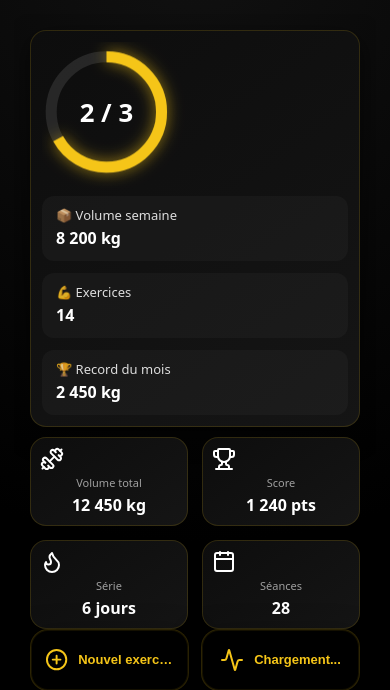
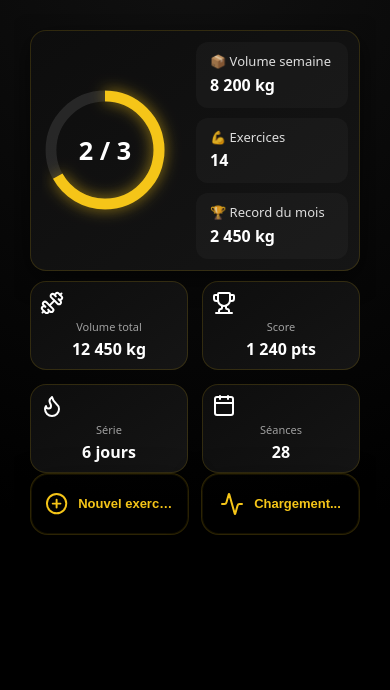
Before and after one commit to Psyc01-cpu/Gym-app, a FastAPI app: template templates/dashboard.html in a window 390 px wide. Shown: the part 64-754 px from the top of the page. Run offline with FastAPI, Linux system fonts and the light colour scheme; the template is opened without the code that fills it, so the values that code supplies are empty.

Commit message:
Update style.css

```diff
--- a/static/style.css
+++ b/static/style.css
@@ -1891,7 +1891,7 @@ img, svg, canvas{ max-width: 100%; height: auto; }
 }
 
 /* ==========================
-   FIX DEBORDEMENT OBJECTIVE (MOBILE)
+   OBJECTIVE : CERCLE GAUCHE / STATS DROITE (RESPONSIVE)
    ========================== */
 
 /* Sécurité anti overflow dans la carte */
@@ -1900,47 +1900,55 @@ img, svg, canvas{ max-width: 100%; height: auto; }
   overflow: hidden;
 }
 
-/* Les mini stats : par défaut on empêche de sortir */
+/* Layout : cercle à gauche / stats à droite */
+.objective-wrapper{
+  display: grid;
+  grid-template-columns: auto 1fr;
+  gap: 14px;
+  align-items: center;
+}
+
+/* Colonne des stats */
+.objective-stats{
+  display: grid;
+  grid-template-columns: 1fr;
+  gap: 10px;
+  min-width: 0;
+}
+
+/* Carte mini-stat : texte au-dessus / valeur en dessous */
 .objective-stats .mini-stat{
   min-width: 0;
   max-width: 100%;
-}
-
-/* Force le texte à ne jamais déborder */
-.objective-stats .mini-stat span,
+  padding: 12px 14px;
+
+  display: flex;
+  flex-direction: column;
+  align-items: flex-start;
+  justify-content: center;
+  gap: 4px;
+}
+
+/* Texte */
+.objective-stats .mini-stat span{
+  max-width: 100%;
+  font-size: 13px;
+  line-height: 1.2;
+  white-space: normal;
+}
+
+/* Valeur */
 .objective-stats .mini-stat strong{
   max-width: 100%;
-}
-
-/* MOBILE : on met la valeur en dessous + on réduit un peu */
+  font-size: 16px;
+  font-weight: 900;
+  white-space: nowrap;
+}
+
+/* Mobile fin : on réduit légèrement le cercle */
 @media (max-width: 420px){
-
-  /* optionnel mais très utile : un peu plus compact */
-  .objective-wrapper{
-    gap: 14px;
+  .progress-ring{
+    transform: scale(0.9);
+    transform-origin: left center;
   }
-
-  /* mini-stat : empilement vertical (texte puis valeur) */
-  .objective-stats .mini-stat{
-    display: flex !important;
-    flex-direction: column !important;
-    align-items: flex-start !important;
-    justify-content: flex-start !important;
-    gap: 4px !important;
-    padding: 12px 14px !important;
-  }
-
-  .objective-stats .mini-stat span{
-    font-size: 13px !important;
-    line-height: 1.15 !important;
-    white-space: normal !important;
-  }
-
-  .objective-stats .mini-stat strong{
-    font-size: 16px !important;
-    font-weight: 900 !important;
-    white-space: nowrap !important;
-    overflow: hidden !important;
-    text-overflow: ellipsis !important;
-  }
-}
+}
```
